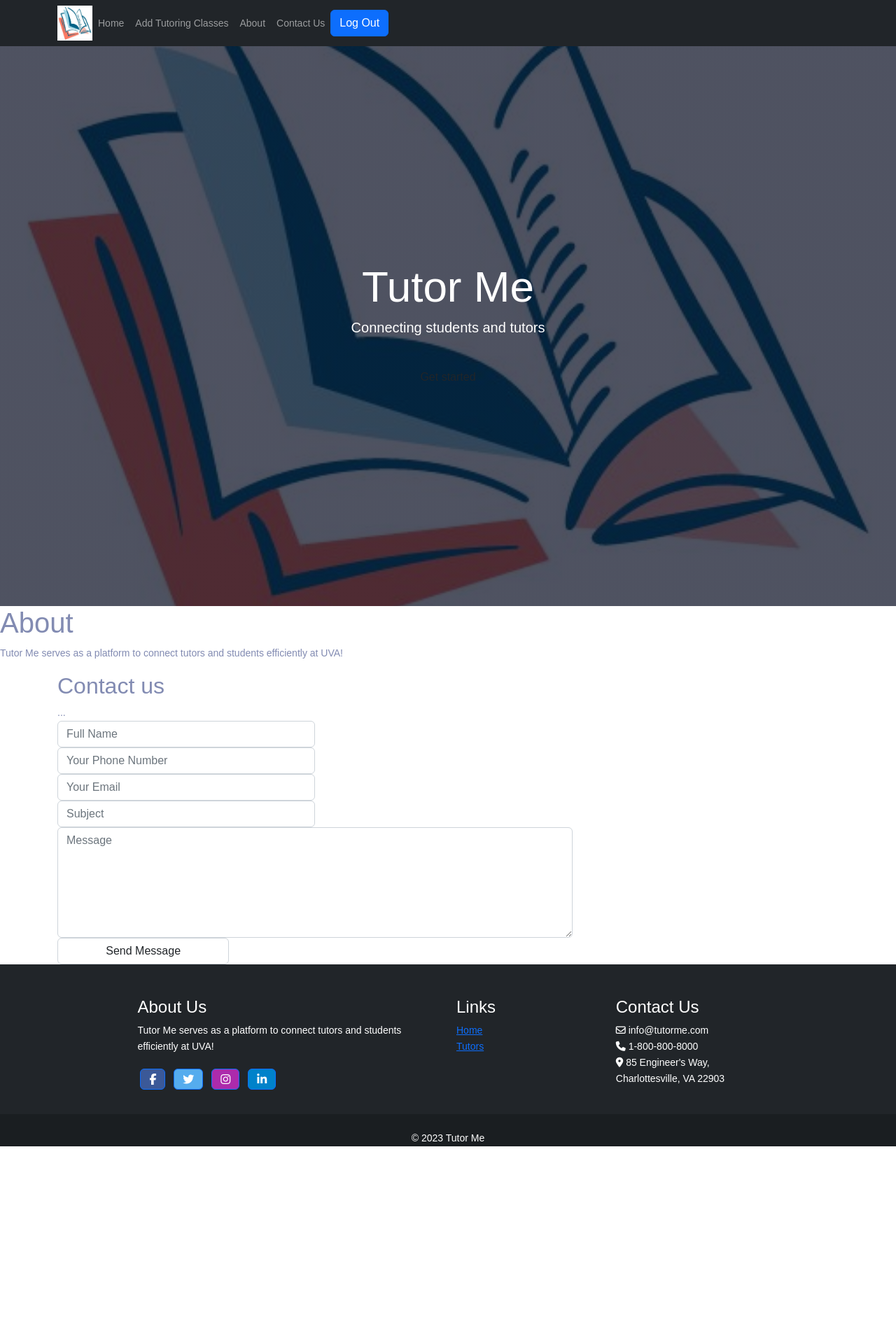
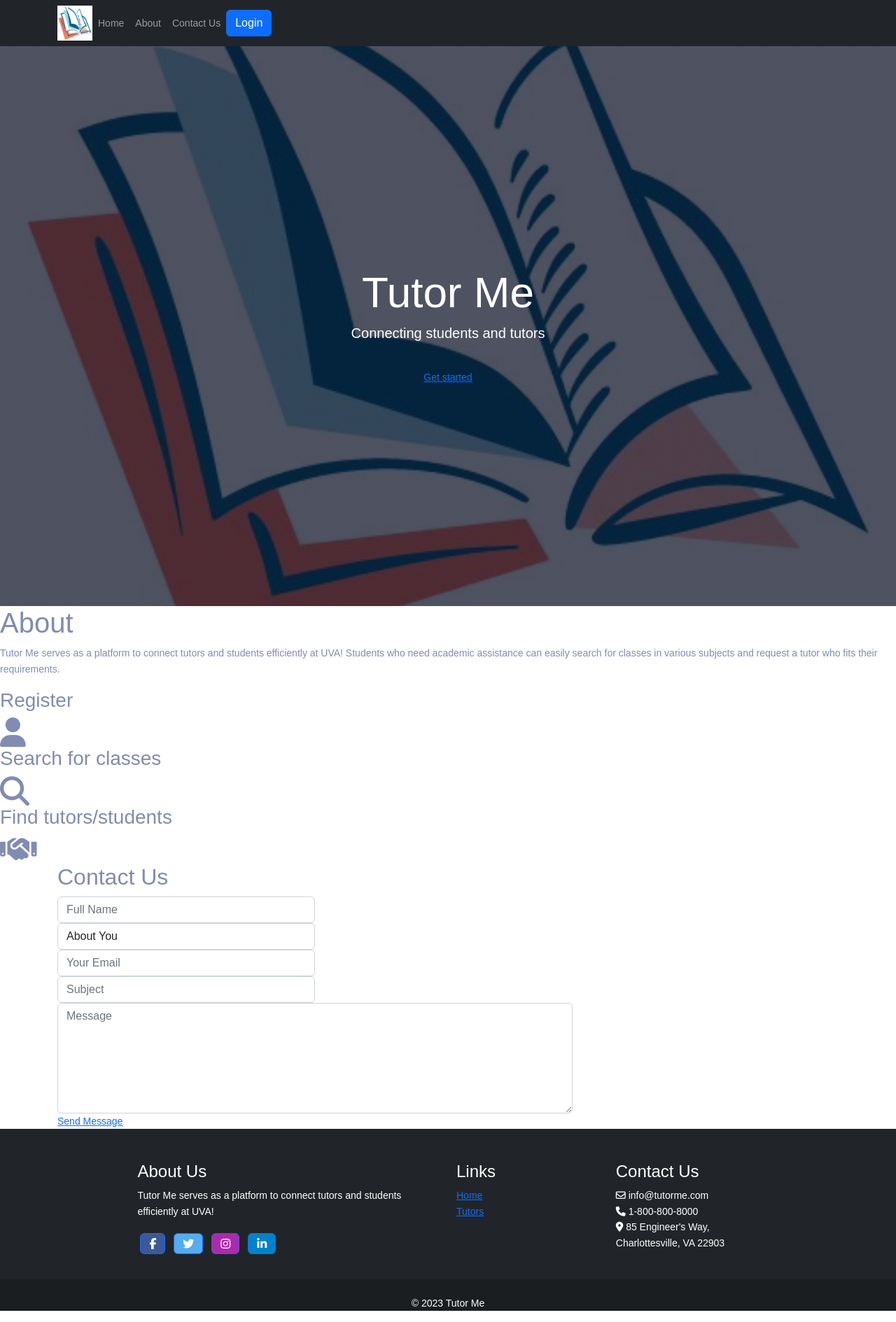
Before and after one commit to Zach-Russell/CS3240-Website, a Django app: page /welcome/ in a window 1280 px wide. Shown: the whole page at 70% size. Before the commit the page ends 1638 px from the top, so only its background shows below. Run offline with Django 4.2, Linux system fonts and the light colour scheme; a map, chart or similar area stays blank; some libraries are stand-ins or nearby versions; grey boxes are pictures that could not be loaded.

Commit message:
welcome page changes

```diff
--- a/welcome/templates/welcome/index.html
+++ b/welcome/templates/welcome/index.html
@@ -78,20 +78,28 @@
             <div class="collapse navbar-collapse" id="navbarTogglerDemo01">
             <ul class="navbar-nav mr-auto mt-2 mt-lg-0 ml-auto">
                 <li class="nav-item active">
-                <a class="nav-link" href="">Home</a>
+                    <a class="nav-link" href="/welcome/">Home</a>
                 </li>
+                {% if user.is_authenticated %}
                     <li class="nav-item">
                         <a class="nav-link" href="/welcome/selectClass/">Add Tutoring Classes</a>
                     </li>
+                {% endif %}
                 <li class="nav-item">
-                <a class="nav-link" href="">About</a>
+                    <a class="nav-link" href="#about">About</a>
                 </li>
                 <li class="nav-item">
-                <a class="nav-link" href="">Contact Us</a>
+                    <a class="nav-link" href="#contact-form">Contact Us</a>
                 </li>
+                {% if user.is_authenticated %}
                     <li class="nav-item">
                         <a class="btn btn-primary" href="{% url 'account_logout' %}">Log Out</a>
                     </li>
+                {% else %}
+                    <li class="nav-item">
+                        <a class="btn btn-primary" href="{% url 'account_login' %}">Login</a>
+                    </li>
+                {% endif %}
             </ul>
             </div>
         </div>
@@ -114,7 +122,7 @@
         <div class="text-box">
             <h1>Tutor Me</h1>
             <p>Connecting students and tutors</p>
-            <a href="{% provider_login_url 'google'%}" class="btn section-btn smoothScroll">Get started</a>
+            <a href="{% provider_login_url 'google'%}" class="start-button">Get started</a>
 
         </div>
 
@@ -122,9 +130,25 @@
 
 
 
-    <section class="about">
+    <section class="about" id="about">
         <h1>About</h1>
-        <p>Tutor Me serves as a platform to connect tutors and students efficiently at UVA!</p>
+        <p>Tutor Me serves as a platform to connect tutors and students efficiently at UVA! Students who need academic assistance can easily search for classes in various subjects and request a tutor who fits their requirements. </p>
+        <div class="about-icons">
+            <div class="row">
+                <div>
+                    <h3>Register</h3>
+                    <i class="fas fa-user fa-3x"></i>
+                </div>
+                <div>
+                    <h3>Search for classes</h3>
+                    <i class="fas fa-search fa-3x"></i>
+                </div>
+                <div>
+                    <h3>Find tutors/students</h3>
+                    <i class="fas fa-handshake fa-3x"></i>
+                </div>
+            </div>
+        </div>
 
     </section>
 
@@ -134,21 +158,26 @@
 
                     <div class="col-md-12 col-sm-12">
                         <div class="section-title">
-                            <h2>Contact us</h2>
-                            <span class="line-bar">...</span>
+                            <h2>Contact Us</h2>
                         </div>
                     </div>
 
                     <div class="col-md-8 col-sm-8">
 
                         <!-- CONTACT FORM HERE -->
-                        <form id="contact-form" role="form" action="#" method="post">
+                        <form id="contact-form" action="" role="form" method="post">
+                            {% csrf_token %}
                             <div class="col-md-6 col-sm-6">
                                 <input type="text" class="form-control" placeholder="Full Name" id="cf-name" name="cf-name" required="">
                             </div>
 
                             <div class="col-md-6 col-sm-6">
-                                <input type="tel" class="form-control" placeholder="Your Phone Number" id="cf-number" name="cf-number" required="">
+                                <select class="form-control" id="cf-about" name="cf-about">
+                                     <option>About You</option>
+                                     <option>Student</option>
+                                     <option>Tutor</option>
+                                     <option>Other</option>
+                                </select>
                            </div>
 
                             <div class="col-md-6 col-sm-6">
@@ -164,7 +193,8 @@
                             </div>
 
                             <div class="col-md-4 col-sm-12">
-                                <input type="submit" class="form-control" name="submit" value="Send Message">
+                                <!-- <input type="submit" class="form-control" name="submit" value="Send Message"> -->
+                                <a class="form-submit" name="submit" href="/welcome/">Send Message</a>
                             </div>
 
                         </form>
@@ -201,7 +231,7 @@
         <div class="col-md-3">
           <h4>Links</h4>
           <ul class="list-unstyled">
-            <li><a href="#">Home</a></li>
+            <li><a href="/welcome/">Home</a></li>
             <li><a href="#">Tutors</a></li>
           </ul>
         </div>
--- a/welcome/templates/welcome/student.html
+++ b/welcome/templates/welcome/student.html
@@ -23,7 +23,7 @@
       <div class="collapse navbar-collapse" id="navbarTogglerDemo01">
         <ul class="navbar-nav mr-auto mt-2 mt-lg-0 ml-auto">
           <li class="nav-item active">
-            <a class="nav-link" href="">Home</a>
+            <a class="nav-link" href="/welcome/">Home</a>
           </li>
           <li class="nav-item">
             <a class="nav-link" href="/welcome/selectClass">Schedule Tutoring</a>
@@ -82,7 +82,7 @@
       <div class="col-md-3">
         <h4>Links</h4>
         <ul class="list-unstyled">
-          <li><a href="#">Home</a></li>
+          <li><a href="/welcome/">Home</a></li>
           <li><a href="#">Tutors</a></li>
         </ul>
       </div>
--- a/welcome/templates/welcome/tutor.html
+++ b/welcome/templates/welcome/tutor.html
@@ -24,7 +24,7 @@
       <div class="collapse navbar-collapse" id="navbarTogglerDemo01">
         <ul class="navbar-nav mr-auto mt-2 mt-lg-0 ml-auto">
           <li class="nav-item active">
-            <a class="nav-link" href="">Home</a>
+            <a class="nav-link" href="/welcome/">Home</a>
           </li>
           <li class="nav-item">
             <a class="nav-link" href="/welcome/selectClass/">Add Tutoring Classes</a>
@@ -104,7 +104,7 @@
       <div class="col-md-3">
         <h4>Links</h4>
         <ul class="list-unstyled">
-          <li><a href="#">Home</a></li>
+          <li><a href="/welcome/">Home</a></li>
           <li><a href="#">Tutors</a></li>
         </ul>
       </div>
```
Also changed, not shown: welcome/static/welcome/style.css (+93 -1 lines). Lines whose indentation alone changed are shown as unchanged.
